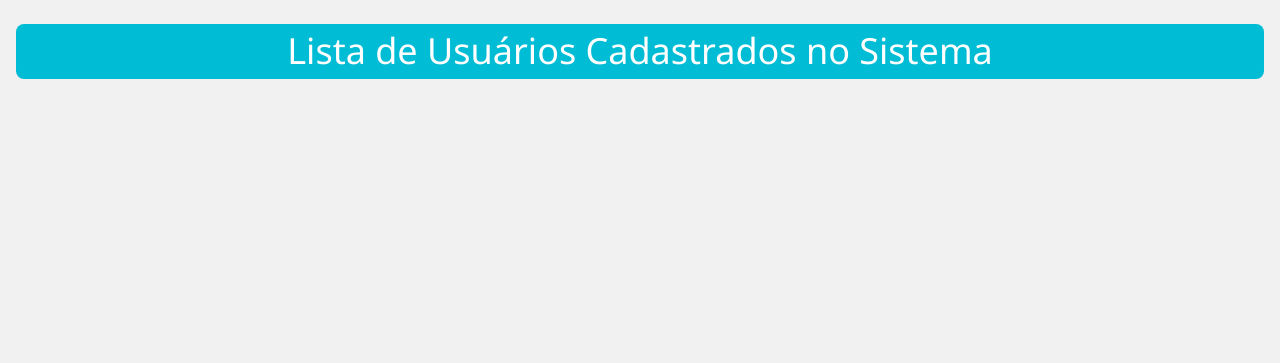
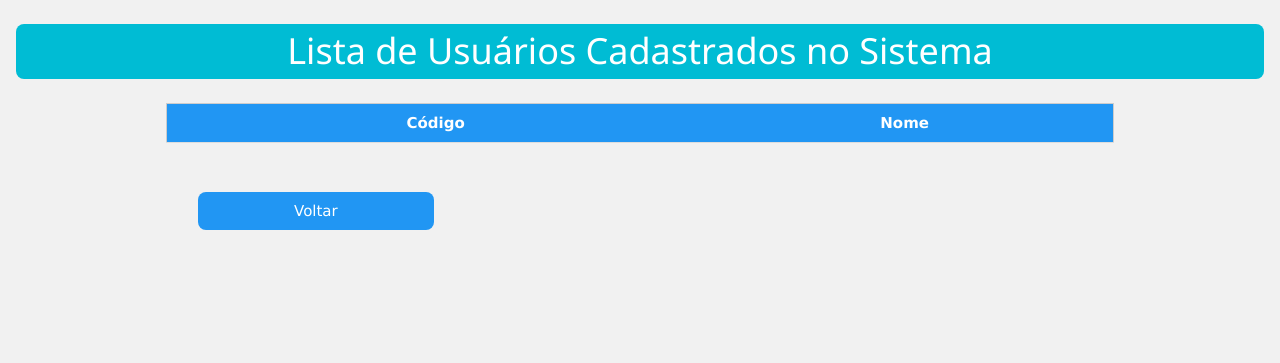
Before and after one commit to AnaClaraSM/ETEC-projetoCompleto, a PHP site: page /View/ADMListarCadastrados.php in a window 1280 px wide. Shown: the top 363 px of the page. Run offline with PHP 8.4, Linux system fonts and the light colour scheme; lists and menus that the app fills with data are empty.

Commit message:
admin view (interface) finished

```diff
--- a/View/ADMListarCadastrados.php
+++ b/View/ADMListarCadastrados.php
@@ -26,6 +26,30 @@
         <h1 class="w3-text-white w3-panel w3-cyan w3-round-large">Lista de Usuários Cadastrados no Sistema</h1>
     </header>
     <!-- Fim Cabeçalho -->
-    <!-- Tab -->
+    <!-- Tabela de Usuários Cadastrados -->
+    <div class="w3-padding-128 w3-content w3-text-grey">
+        <div class="w3-container">
+            <table class="w3-table-all w3-centered">
+                <thead>
+                    <tr class="w3-center w3-blue">
+                        <th>Código</th>
+                        <th>Nome</th>
+                    </tr>
+                </thead>
+            </table>
+        </div>
+    </div>
+    <!-- Fim Tabela de Usuários Cadastrados -->
+    <!-- Botão Voltar-->
+    <div class="w3-padding-128 w3-content w3-text-grey">
+        <form action="../Controller/Navegacao.php" method="post" class="w3-container w3-light-grey w3-text-blue w3-margin w3-center" style="width: 30%">
+            <div class="w3-row w3-section">
+                <div>
+                    <button name="btnVoltar" class="w3-button w3-block w3-margin w3-blue w3-cell w3-round-large" style="width: 90%;">Voltar</button>
+                </div>
+            </div>
+        </form>
+    </div>
+    <!-- Fim Botão Voltar-->
 </body>
 </html>
```
